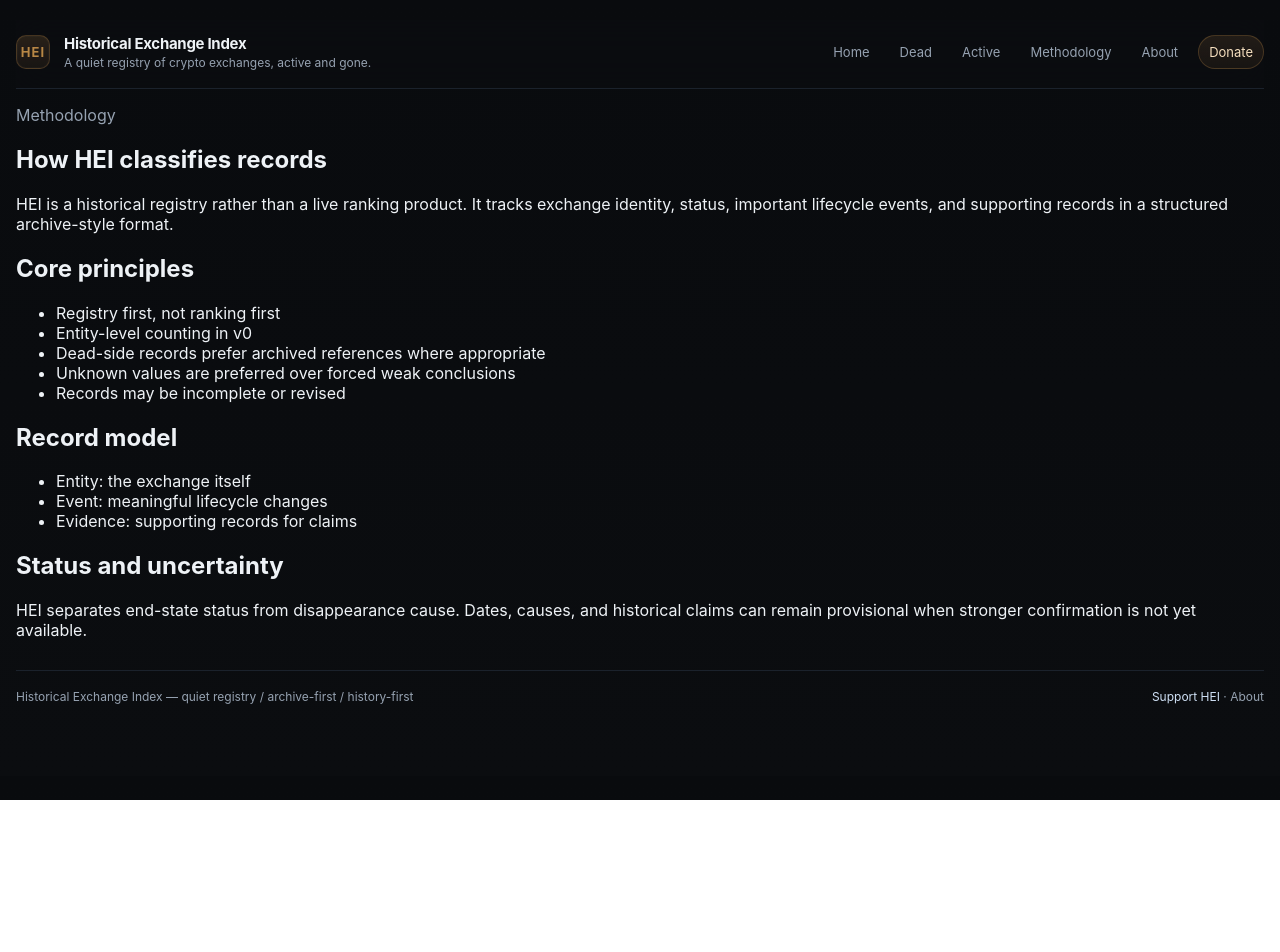
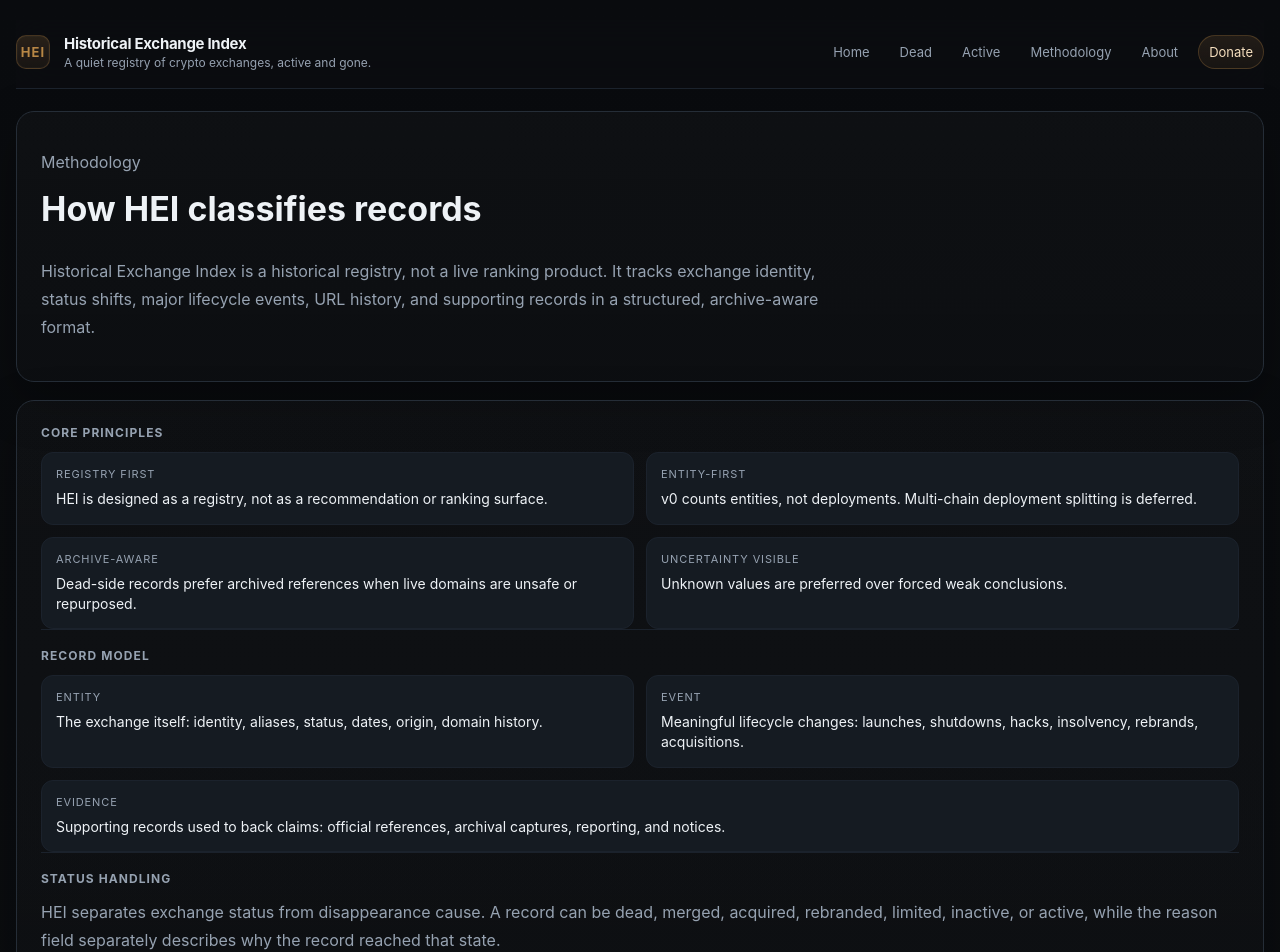
Before and after one commit to badjoke-lab/historical-exchange-index, a Next.js app: page /methodology in a window 1280 px wide. Shown: the top 952 px of the page. Before the commit the page ends 800 px from the top, so only its background shows below. Built offline with nearby package versions, Linux system fonts and the light colour scheme.

Commit message:
Style methodology about and donate pages

```diff
--- a/src/app/methodology/page.tsx
+++ b/src/app/methodology/page.tsx
@@ -1,41 +1,87 @@
 export default function MethodologyPage() {
   return (
-    <main>
-      <section className="page-section">
+    <main className="longform">
+      <section className="panel longform-panel">
         <p className="muted">Methodology</p>
-        <h1>How HEI classifies records</h1>
-        <p>
-          HEI is a historical registry rather than a live ranking product. It tracks exchange identity,
-          status, important lifecycle events, and supporting records in a structured archive-style format.
+        <h2 style={{ marginTop: 0, fontSize: '34px' }}>How HEI classifies records</h2>
+        <p className="muted" style={{ lineHeight: 1.75, maxWidth: '80ch' }}>
+          Historical Exchange Index is a historical registry, not a live ranking product. It tracks exchange
+          identity, status shifts, major lifecycle events, URL history, and supporting records in a structured,
+          archive-aware format.
         </p>
       </section>
 
-      <section className="page-section note-box">
-        <h2>Core principles</h2>
-        <ul>
-          <li>Registry first, not ranking first</li>
-          <li>Entity-level counting in v0</li>
-          <li>Dead-side records prefer archived references where appropriate</li>
-          <li>Unknown values are preferred over forced weak conclusions</li>
-          <li>Records may be incomplete or revised</li>
-        </ul>
+      <section className="panel longform-panel">
+        <div className="section" style={{ borderTop: 'none', paddingTop: 0 }}>
+          <h4>Core principles</h4>
+          <div className="fact-grid">
+            <div className="fact">
+              <div className="k">Registry first</div>
+              <div className="v">HEI is designed as a registry, not as a recommendation or ranking surface.</div>
+            </div>
+            <div className="fact">
+              <div className="k">Entity-first</div>
+              <div className="v">v0 counts entities, not deployments. Multi-chain deployment splitting is deferred.</div>
+            </div>
+            <div className="fact">
+              <div className="k">Archive-aware</div>
+              <div className="v">Dead-side records prefer archived references when live domains are unsafe or repurposed.</div>
+            </div>
+            <div className="fact">
+              <div className="k">Uncertainty visible</div>
+              <div className="v">Unknown values are preferred over forced weak conclusions.</div>
+            </div>
+          </div>
+        </div>
+
+        <div className="section">
+          <h4>Record model</h4>
+          <div className="fact-grid">
+            <div className="fact">
+              <div className="k">Entity</div>
+              <div className="v">The exchange itself: identity, aliases, status, dates, origin, domain history.</div>
+            </div>
+            <div className="fact">
+              <div className="k">Event</div>
+              <div className="v">Meaningful lifecycle changes: launches, shutdowns, hacks, insolvency, rebrands, acquisitions.</div>
+            </div>
+            <div className="fact" style={{ gridColumn: '1 / -1' }}>
+              <div className="k">Evidence</div>
+              <div className="v">Supporting records used to back claims: official references, archival captures, reporting, and notices.</div>
+            </div>
+          </div>
+        </div>
+
+        <div className="section">
+          <h4>Status handling</h4>
+          <p className="muted" style={{ margin: 0, lineHeight: 1.75 }}>
+            HEI separates exchange status from disappearance cause. A record can be dead, merged, acquired,
+            rebranded, limited, inactive, or active, while the reason field separately describes why the record
+            reached that state.
+          </p>
+        </div>
+
+        <div className="section">
+          <h4>URL handling</h4>
+          <p className="muted" style={{ margin: 0, lineHeight: 1.75 }}>
+            Original domains are historical records, but not always safe destinations. HEI tracks URL status
+            separately and may prefer archived URLs over live domains when the original property has died,
+            redirected, been repurposed, or become unsafe.
+          </p>
+        </div>
+
+        <div className="section">
+          <h4>Revision policy</h4>
+          <p className="muted" style={{ margin: 0, lineHeight: 1.75 }}>
+            Records may be incomplete, approximate, contested, or revised. Dates, causes, and classification
+            details can change when stronger evidence becomes available.
+          </p>
+        </div>
       </section>
 
-      <section className="page-section">
-        <h2>Record model</h2>
-        <ul>
-          <li>Entity: the exchange itself</li>
-          <li>Event: meaningful lifecycle changes</li>
-          <li>Evidence: supporting records for claims</li>
-        </ul>
-      </section>
-
-      <section className="page-section">
-        <h2>Status and uncertainty</h2>
-        <p>
-          HEI separates end-state status from disappearance cause. Dates, causes, and historical claims can
-          remain provisional when stronger confirmation is not yet available.
-        </p>
+      <section className="callout">
+        HEI is intentionally conservative. It is better to leave a field uncertain than to overstate a claim
+        with weak support.
       </section>
     </main>
   )
```
Also changed, not shown: src/app/about/page.tsx (+61 -27 lines), src/app/donate/page.tsx (+51 -25 lines).
